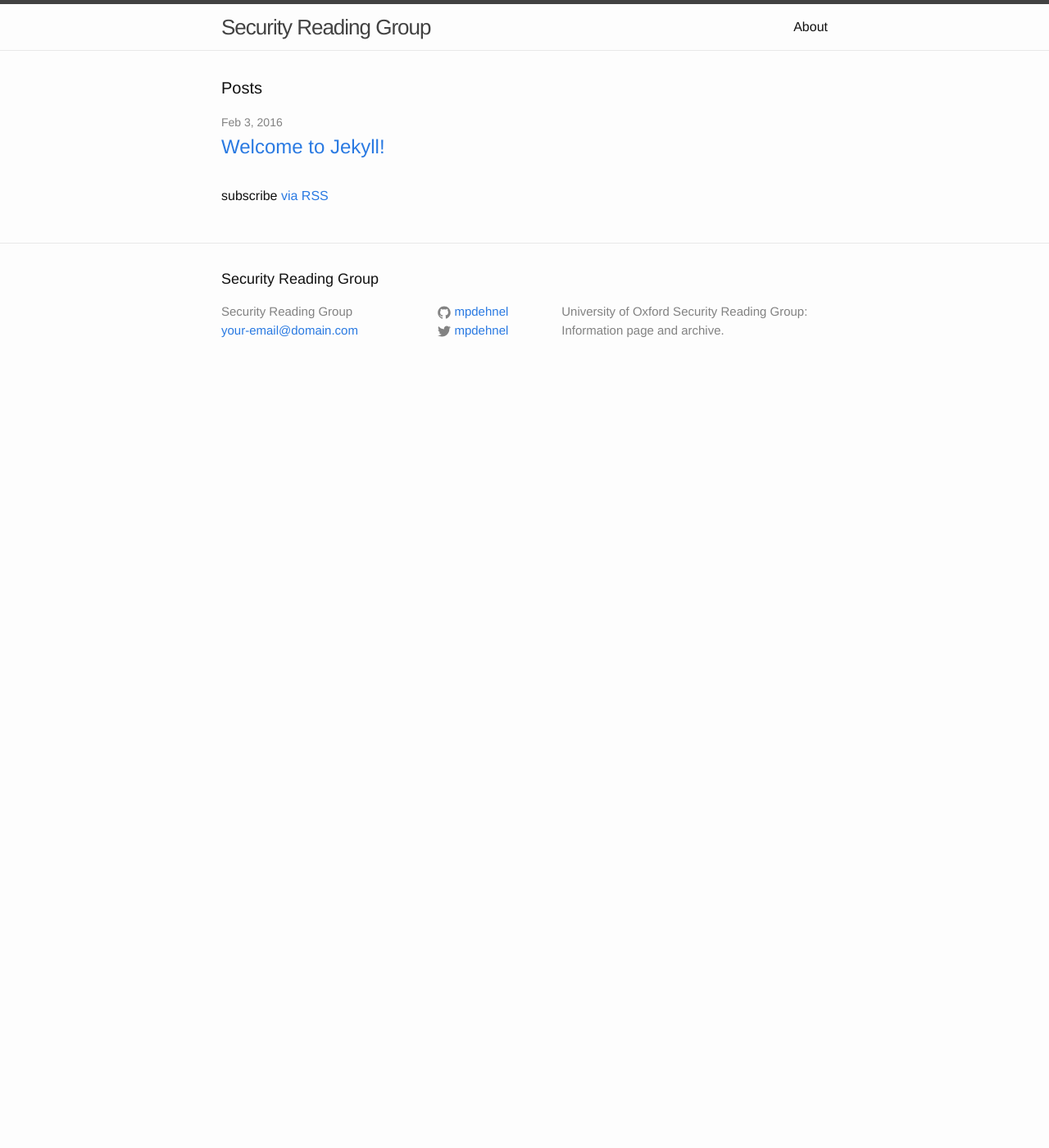
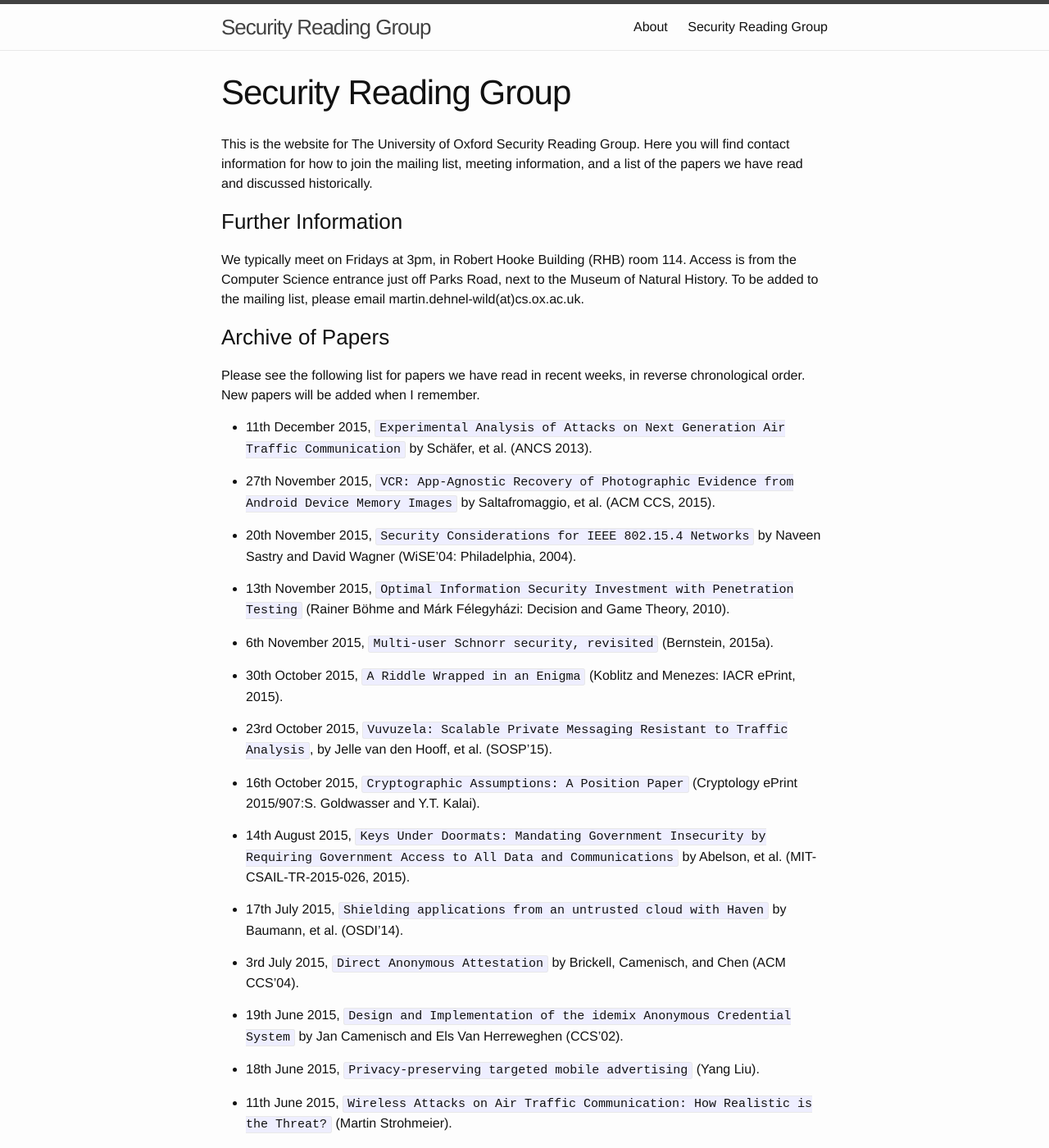
Before and after one commit to mpdehnel/ReadingGroup, a Jekyll site: the page built from index.md, in a window 1280 px wide and 1400 px high. Shown: the whole window at 82% size. Built offline with Jekyll 4.4.1, drawn with Linux system fonts in a browser that asks for light colours; some of the changed text lies outside the part shown.

Commit message:
initial splurge of papers

```diff
--- a/_config.yml
+++ b/_config.yml
@@ -7,7 +7,7 @@
 
 # Site settings
 title: Security Reading Group
-email: your-email@domain.com
+email: martin.dehnel-wild@cs.ox.ac.uk
 description: > # this means to ignore newlines until "baseurl:"
   University of Oxford Security Reading Group: Information page and archive.
 baseurl: "" # the subpath of your site, e.g. /blog
--- a/index.html
+++ /dev/null
@@ -1,23 +0,0 @@
----
-layout: default
----
-
-<div class="home">
-
-  <h1 class="page-heading">Posts</h1>
-
-  <ul class="post-list">
-    {% for post in site.posts %}
-      <li>
-        <span class="post-meta">{{ post.date | date: "%b %-d, %Y" }}</span>
-
-        <h2>
-          <a class="post-link" href="{{ post.url | prepend: site.baseurl }}">{{ post.title }}</a>
-        </h2>
-      </li>
-    {% endfor %}
-  </ul>
-
-  <p class="rss-subscribe">subscribe <a href="{{ "/feed.xml" | prepend: site.baseurl }}">via RSS</a></p>
-
-</div>
--- /dev/null
+++ b/index.md
@@ -0,0 +1,65 @@
+---
+layout: page
+title: Security Reading Group
+permalink: /
+---
+
+This is the website for The University of Oxford Security Reading Group. Here you will find contact information for how to join the mailing list, meeting information, and a list of the papers we have read and discussed historically.
+
+### Further Information
+We typically meet on Fridays at 3pm, in Robert Hooke Building (RHB) room 114. Access is from the Computer Science entrance just off Parks Road, next to the Museum of Natural History. To be added to the mailing list, please email martin.dehnel-wild(at)cs.ox.ac.uk.
+
+### Archive of Papers
+Please see the following list for papers we have read in recent weeks, in reverse chronological order. New papers will be added when I remember.
+
+* 11th December 2015, `Experimental Analysis of Attacks on Next Generation Air Traffic Communication` by Schäfer, et al. (ANCS 2013).
+
+* 27th November 2015, `VCR: App-Agnostic Recovery of Photographic Evidence from Android Device Memory Images` by Saltafromaggio, et al. (ACM CCS, 2015).
+
+* 20th November 2015, `Security Considerations for IEEE 802.15.4 Networks` by Naveen Sastry and David Wagner (WiSE'04: Philadelphia, 2004).
+
+* 13th November 2015, `Optimal Information Security Investment with Penetration Testing` (Rainer Böhme and Márk Félegyházi: Decision and Game Theory, 2010).
+
+* 6th November 2015, `Multi-user Schnorr security, revisited` (Bernstein, 2015a).
+
+* 30th October 2015, `A Riddle Wrapped in an Enigma` (Koblitz and Menezes: IACR ePrint, 2015).
+
+* 23rd October 2015, `Vuvuzela: Scalable Private Messaging Resistant to Traffic Analysis`, by Jelle van den Hooff, et al. (SOSP'15).
+
+* 16th October 2015, `Cryptographic Assumptions: A Position Paper` (Cryptology ePrint 2015/907:S. Goldwasser and Y.T. Kalai).
+
+* 14th August 2015, `Keys Under Doormats: Mandating Government Insecurity by Requiring Government Access to All Data and Communications` by Abelson, et al. (MIT-CSAIL-TR-2015-026, 2015).
+
+* 17th July 2015, `Shielding applications from an untrusted cloud with Haven` by Baumann, et al. (OSDI'14).
+
+* 3rd July 2015, `Direct Anonymous Attestation` by Brickell, Camenisch, and Chen (ACM CCS'04).
+
+* 19th June 2015, `Design and Implementation of the idemix Anonymous Credential System` by Jan Camenisch and Els Van Herreweghen (CCS'02).
+
+* 18th June 2015, `Privacy-preserving targeted mobile advertising` (Yang Liu).
+
+* 11th June 2015, `Wireless Attacks on Air Traffic Communication: How Realistic is the Threat?` (Martin Strohmeier).
+
+* 5th June 2015, `Tracking Human Mobility using WiFi signals` by Sapiezynski, et al. (arXiv 1505.06311, 2015).
+
+* 29th May 2015, `Unique in the shopping mall: On the reidentifiability of credit card metadata` by Yves-Alexandre de Montjoye et al., Science 347(6221), pp. 536-539 (January 2015).
+
+* 28th May 2015, Oxford Security Engineering Discussion Group: `Towards a Model of Information Healthcare` (Ivan Fléchais).
+
+* 22nd May 2015, The independent and almost simultaneous discovery of public key cryptography by Cocks, Williamson, Rivest, Shamir \& Adelman (Ellis's article) \cite{Levy1999a,Cocks1973a,Williamson1974a,Williamson1976a,Ellis1976} and \cite{Rivest1978a,Diffie1976}.
+
+* 15th May 2015, `The History of Subliminal Channels` by Gustavus Simmons (IEEE J. Select. Areas in Comm., 1998).
+
+* 1st May 2015, `Security of Symmetric Encryption against Mass Surveillance` by Bellare, et al. (IACR ePrint, 2014).
+
+* 17th April 2015, `The Chubby lock service for loosely-coupled distributed systems` by Mike Burrows (OSDI'06).
+
+* 10th April 2015, `Surreptitiously Weakening Cryptographic Systems` by Schneier, et al. (IACR ePrint, 2015).
+
+* 27th March 2015, Anbang's and Dr Martin's new paper on a Software Defined Cloud Root-of-Trust Framework (`NeuronVisor`).
+
+* 27th February 2015, `PowerSpy: Location Tracking using Mobile Device Power Analysis` by Yan Michalevsky, et al., a preprint from arXiv 1502.03182v1.pdf (2015).
+
+* 13th February 2015, `The Quest to Replace Passwords: A Framework for Comparative Evaluation of Web Authentication Schemes` by Bonneau, et al.; and `Pico: No more passwords!` by Frank Stajano.
+
+* 30th January 2015 `Citizen Electronic Identities using TPM 2.0` by Nyman, et al. (TrustED'14, Scottsdale, Arizona, 3--7 November 2014).
```
